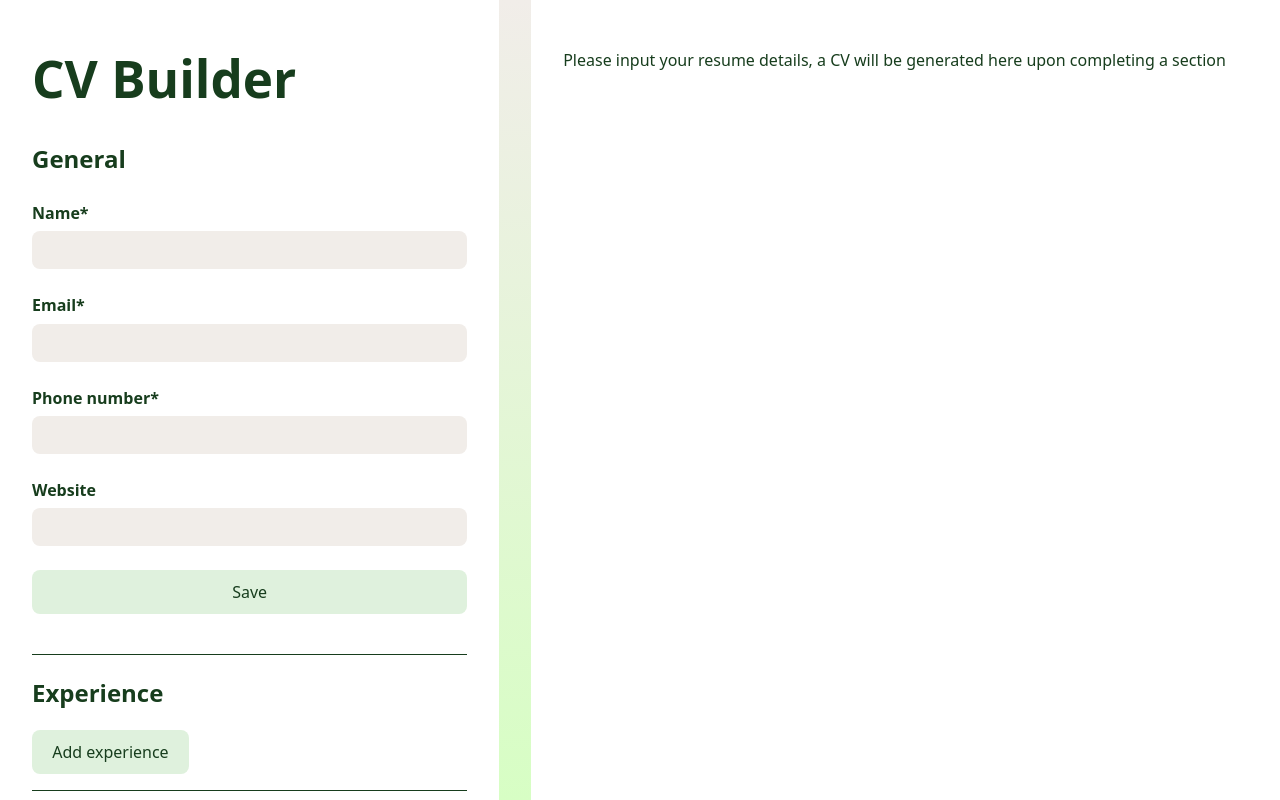
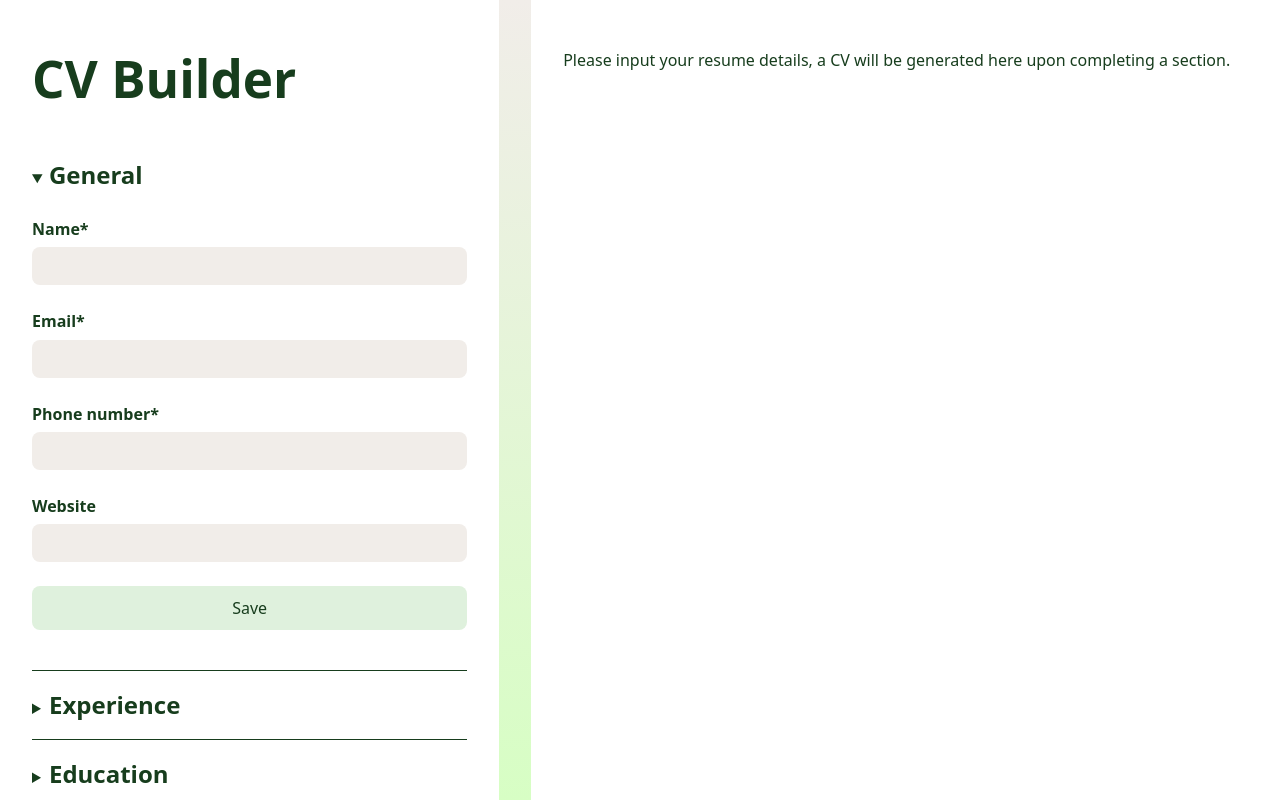
Before and after one commit to mimi-t/cv-app, a React (Vite) app: page / in a window 1280 px wide. Built offline with nearby package versions, Linux system fonts and the light colour scheme.

Commit message:
Add accordion and move close button
- Add accordion for sections
- Move close button for education and experience inside the add forms

```diff
--- a/src/App.css
+++ b/src/App.css
@@ -16,10 +16,18 @@
   overflow: auto;
 }
 
-section {
-  padding: 0 0 1rem;
+details {
+  padding: 1rem 0;
 }
 
-section:not(section:last-child) {
+details:not(details:last-child) {
   border-bottom: 1px solid var(--dark-color);
 }
+
+summary > h2 {
+  display: inline;
+}
+
+details > button {
+  margin-top: 1rem;
+}
--- a/src/components/CvPreview.jsx
+++ b/src/components/CvPreview.jsx
@@ -117,7 +117,7 @@ export function CvPreview({ general, experience, education }) {
       <div id="cv-preview">
         <p id="empty-message">
           Please input your resume details, a CV will be generated here upon
-          completing a section
+          completing a section.
         </p>
       </div>
     );
--- a/src/components/Experience.jsx
+++ b/src/components/Experience.jsx
@@ -13,6 +13,7 @@ export function Experience({
   description,
   onSave,
   onDelete,
+  onExit,
 }) {
   const [isCurrent, setIsCurrent] = useState(currentlyWorking === "true");
 
@@ -163,6 +164,11 @@ export function Experience({
         ></textarea>
       </div>
       <div className="button-container">
+        {onExit && (
+          <button type="button" onClick={() => onExit()}>
+            Close
+          </button>
+        )}
         {onDelete && (
           <button
             type="button"
@@ -190,4 +196,5 @@ Experience.propTypes = {
   description: PropTypes.string,
   onSave: PropTypes.func,
   onDelete: PropTypes.func,
+  onExit: PropTypes.func,
 };
--- a/src/components/General.jsx
+++ b/src/components/General.jsx
@@ -17,8 +17,10 @@ export function General({ onSave }) {
     return Object.fromEntries(formData);
   }
   return (
-    <section id="general">
-      <h2>General</h2>
+    <details id="general" open>
+      <summary>
+        <h2>General</h2>
+      </summary>
       <form
         id="general-form"
         onSubmit={(e) => onSave(getFormData(e), "general")}
@@ -56,7 +58,7 @@ export function General({ onSave }) {
         </div>
         <button type="submit">Save</button>
       </form>
-    </section>
+    </details>
   );
 }
 
--- a/src/components/Qualification.jsx
+++ b/src/components/Qualification.jsx
@@ -52,8 +52,10 @@ export function Qualification({ FormComponent, type, onSave }) {
   }
 
   return (
-    <section id={type}>
-      <h2>{type.charAt(0).toUpperCase() + type.slice(1)}</h2>
+    <details id={type}>
+      <summary>
+        <h2>{type.charAt(0).toUpperCase() + type.slice(1)}</h2>
+      </summary>
       {qualifications.length > 0 && (
         <div className={`${type}-container`}>
           {qualifications.map((qualification) => (
@@ -80,11 +82,11 @@ export function Qualification({ FormComponent, type, onSave }) {
           ))}
         </div>
       )}
-      {isActive && <FormComponent onSave={saveQualification} />}
-      <button onClick={toggleAddForm}>
-        {isActive ? "Close" : `Add ${type}`}
-      </button>
-    </section>
+      {isActive && (
+        <FormComponent onSave={saveQualification} onExit={toggleAddForm} />
+      )}
+      {!isActive && <button onClick={toggleAddForm}>{`Add ${type}`}</button>}
+    </details>
   );
 }
 
```
